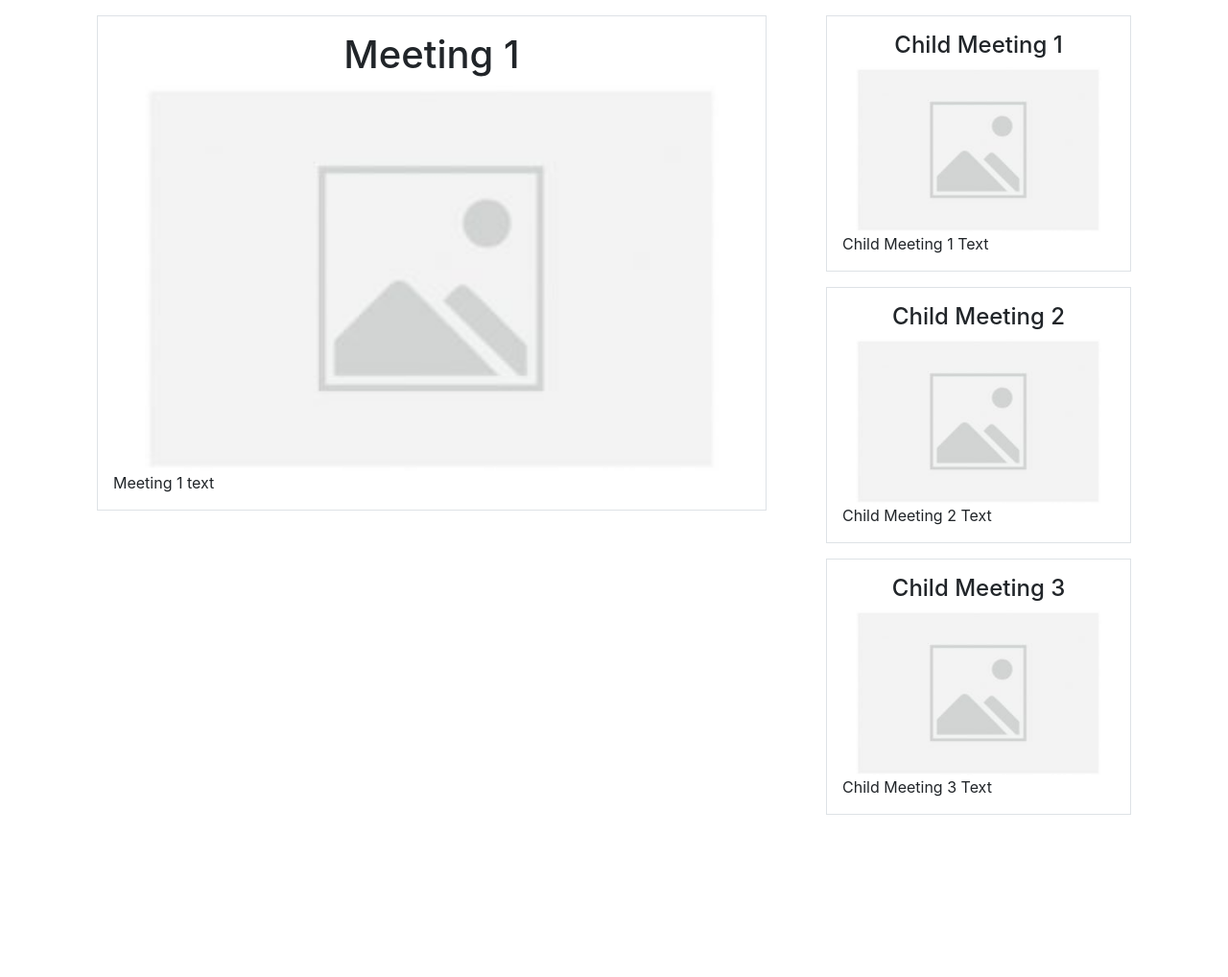
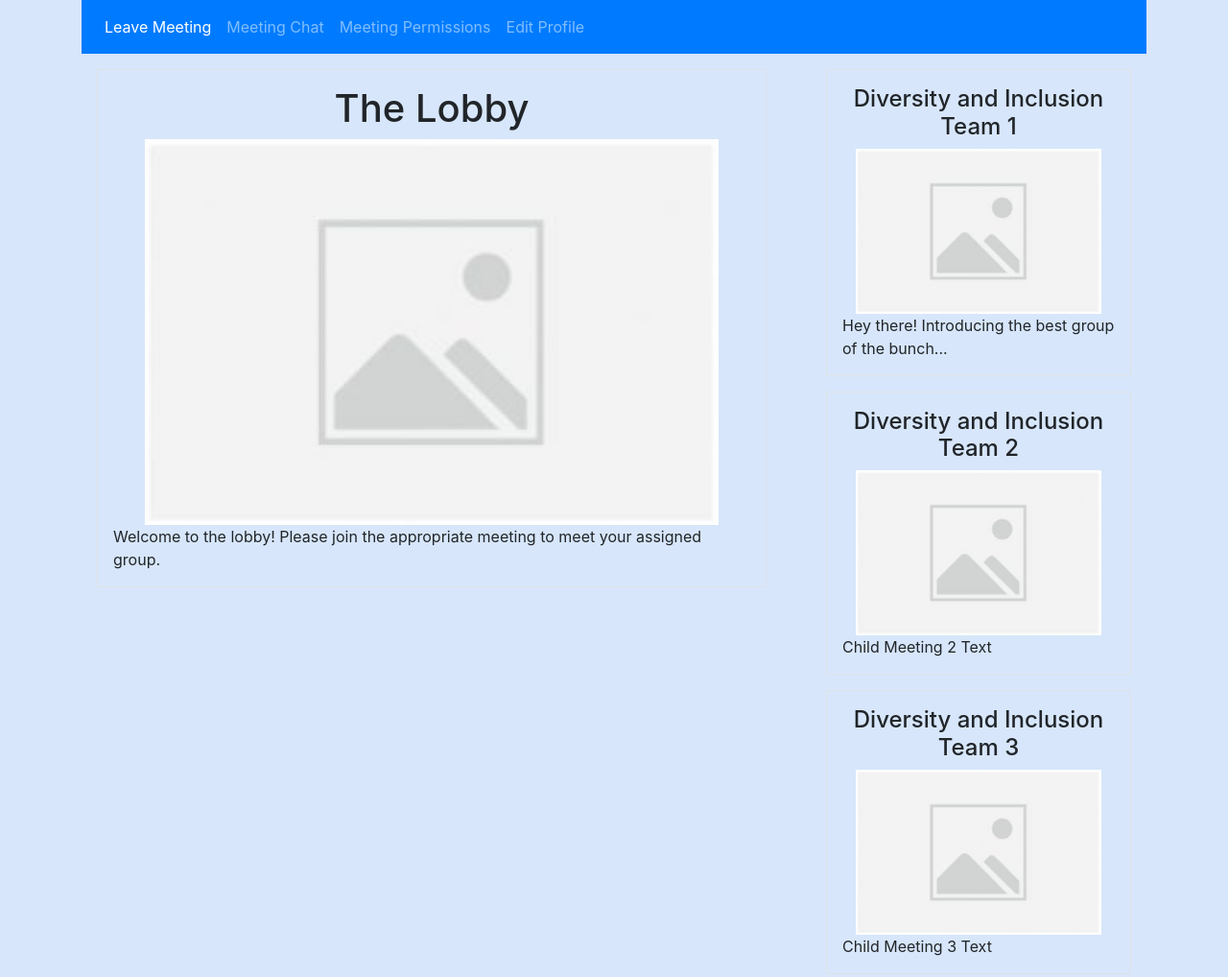
Before and after one commit to kellerflint/meetings, a plain HTML site: page index.html in a window 1280 px wide. Shown: the whole page at 96% size. Before the commit the page ends 865 px from the top, so only its background shows below. Drawn offline with nearby package versions, Linux system fonts and the light colour scheme.

Commit message:
Nehas changes

```diff
--- a/index.html
+++ b/index.html
@@ -9,13 +9,30 @@
 </head>
 <body>
 <div class="container">
-    <button id="back">Back</button>
+	<!-- Grey with black text -->
+<nav class="navbar navbar-expand-sm bg-primary navbar-dark">
+  <ul class="navbar-nav">
+    <li class="nav-item active">
+      <a class="nav-link" href="#">Leave Meeting</a>
+    </li>
+    <li class="nav-item">
+      <a class="nav-link" href="#">Meeting Chat</a>
+    </li>
+    <li class="nav-item">
+      <a class="nav-link" href="#">Meeting Permissions</a>
+    </li>
+    <li class="nav-item">
+      <a class="nav-link" href="#">Edit Profile</a>
+    </li>
+    <li class="nav-item" id="back">
+      <a class="nav-link active" href="#">Back</a>
+    </li>
+  </ul>
+</nav>
     <div class="row">
         <div class="col-8" id="main-meeting">
-
         </div>
         <div class="col-4" id="child-meetings">
-
         </div>
     </div>
 </div>
--- a/script.js
+++ b/script.js
@@ -3,20 +3,20 @@ let meetings = [
     {
         id: 1,
         parentId: 0,
-        name: "Meeting 1",
-        text: "Meeting 1 text",
+        name: "The Lobby",
+        text: "Welcome to the lobby! Please join the appropriate meeting to meet your assigned group.",
         children: [
             {
                 id: 2,
                 parentId: 1,
-                name: "Child Meeting 1",
-                text: "Child Meeting 1 Text",
+                name: "Diversity and Inclusion Team 1",
+                text: "Hey there! Introducing the best group of the bunch...",
                 children: [
                     {
                         id: 7,
                         parentId: 2,
-                        name: "Child Child Meeting 1",
-                        text: "Child Child Meeting 1",
+                        name: "One on One",
+                        text: "Join here for more specified side discussions involving fewer team members",
                         children: []
                     }
                 ]
@@ -24,14 +24,14 @@ let meetings = [
             {
                 id: 3,
                 parentId: 1,
-                name: "Child Meeting 2",
+                name: "Diversity and Inclusion Team 2",
                 text: "Child Meeting 2 Text",
                 children: []
             },
             {
                 id: 4,
                 parentId: 1,
-                name: "Child Meeting 3",
+                name: "Diversity and Inclusion Team 3",
                 text: "Child Meeting 3 Text",
                 children: [
                     {
--- a/style.css
+++ b/style.css
@@ -1,3 +1,5 @@
+body {background-color: #d7e6fa;}
+
 .meeting-image {
     width: 90%;
 }
```
